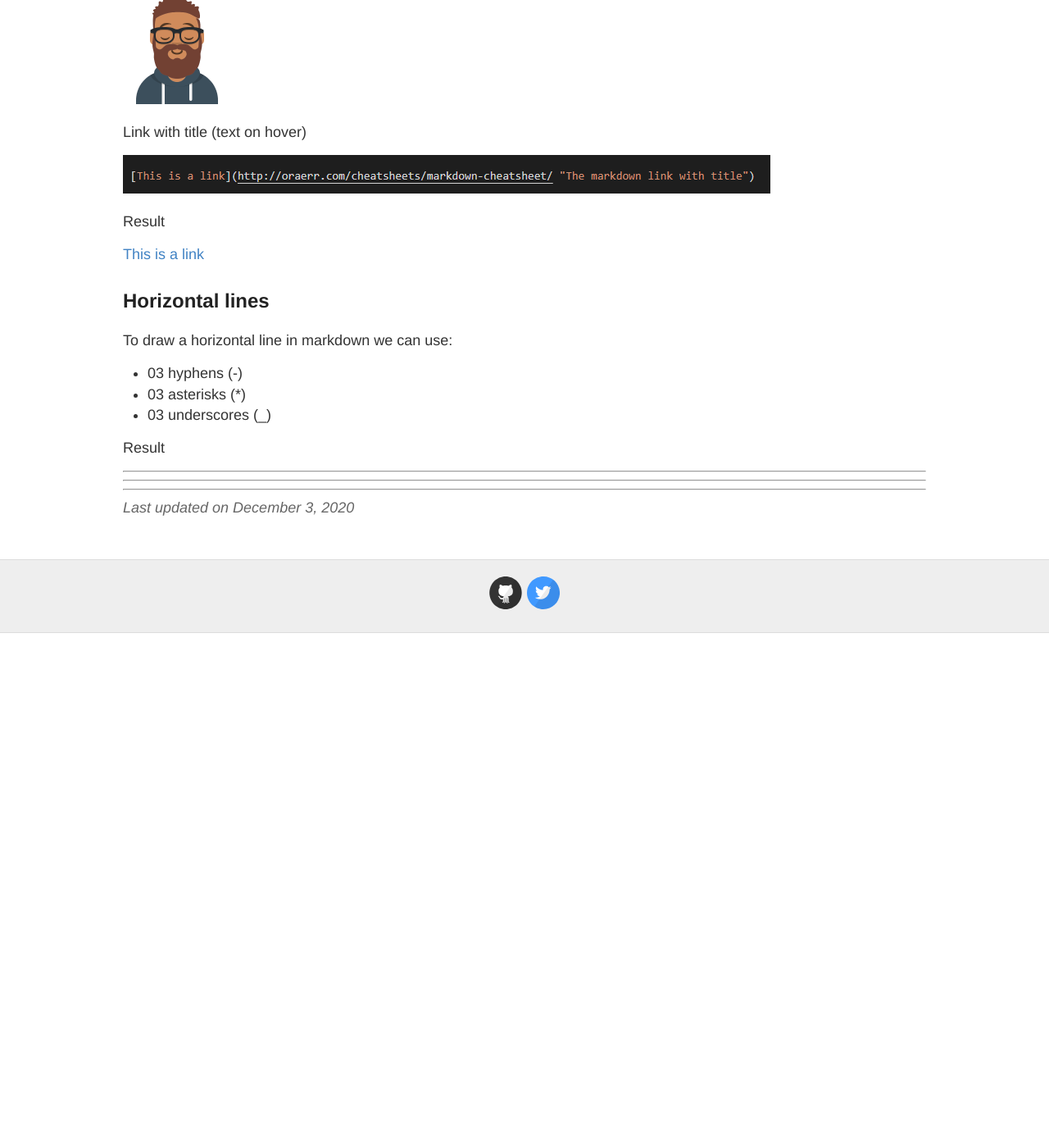
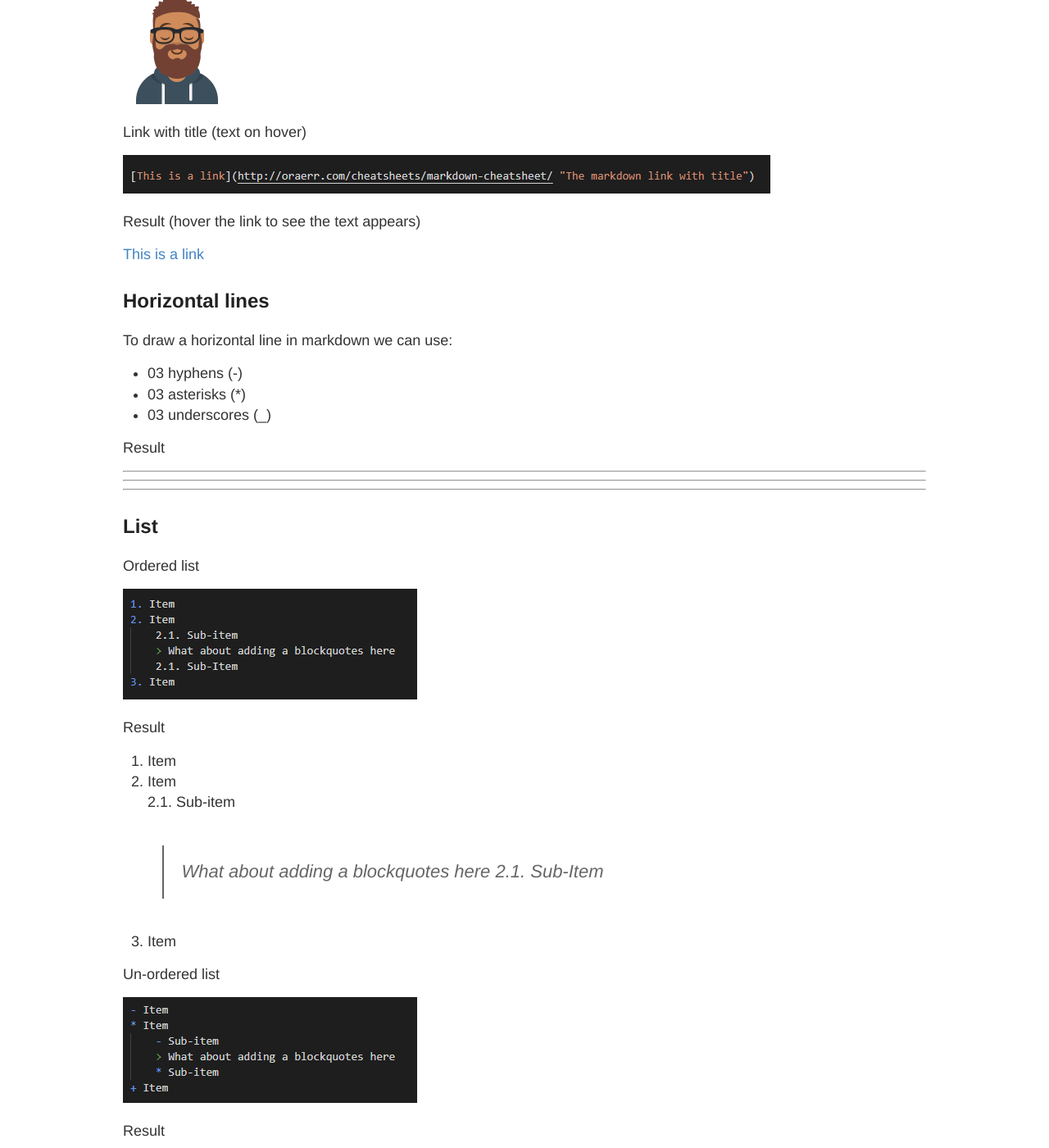
Before and after one commit to loitd/loitd.github.io, a Jekyll site: the page built from _cheatsheets/2020-12-03-markdown-cheatsheet.md, in a window 1280 px wide and 1400 px high, scrolled down 3378 px. Shown: the whole window at 82% size. Built offline with Jekyll 4.4.1, drawn with Linux system fonts in a browser that asks for light colours; before the commit the page ends 4150 px from its top, so only the background shows below that; some of the changed text lies outside the part shown.

Commit message:
updated-by-loitd

```diff
--- a/_cheatsheets/2020-12-03-markdown-cheatsheet.md
+++ b/_cheatsheets/2020-12-03-markdown-cheatsheet.md
@@ -100,19 +100,19 @@ Result
 
 Images with title
 
-![Markdown Images](http://oraerr.com/images/20201207/markdown-images.png "The markdown image with title")
+![Markdown Images]({{ site.baseurl }}/images/20201207/markdown-images.png "The markdown image with title")
 
 Result (hover the image to see the text appears)
 
-![alt-text](http://oraerr.com/images/logo.png "The markdown image with title")
+![alt-text]({{ site.baseurl }}/images/logo.png "The markdown image with title")
 
 Link with title (text on hover)
 
-![Markdown Links](http://oraerr.com/images/20201207/markdown-links.png "The markdown image with title")
+![Markdown Links]({{ site.baseurl }}/images/20201207/markdown-links.png "The markdown image with title")
 
-Result
+Result (hover the link to see the text appears)
 
-[This is a link](http://oraerr.com/cheatsheets/markdown-cheatsheet/ "The markdown link with title")
+[This is a link]({{ site.baseurl }}/cheatsheets/markdown-cheatsheet/ "The markdown link with title")
 
 ## Horizontal lines
 To draw a horizontal line in markdown we can use:
@@ -125,3 +125,30 @@ Result
 ---
 ***
 ___
+
+## List
+Ordered list
+
+![Markdown Ordered List]({{ site.baseurl }}/images/20201207/markdown-ordered-list.png)
+
+Result
+
+1. Item
+2. Item
+    2.1. Sub-item
+    > What about adding a blockquotes here
+    2.1. Sub-Item
+3. Item
+
+Un-ordered list
+
+![Markdown unordered List]({{ site.baseurl }}/images/20201207/markdown-unordered-list.png)
+
+Result
+
+- Item
+* Item
+    - Sub-item
+    > What about adding a blockquotes here
+    * Sub-item
++ Item
```
Also changed, not shown: images/20201207/markdown-ordered-list.png (added), images/20201207/markdown-unordered-list.png (added).
